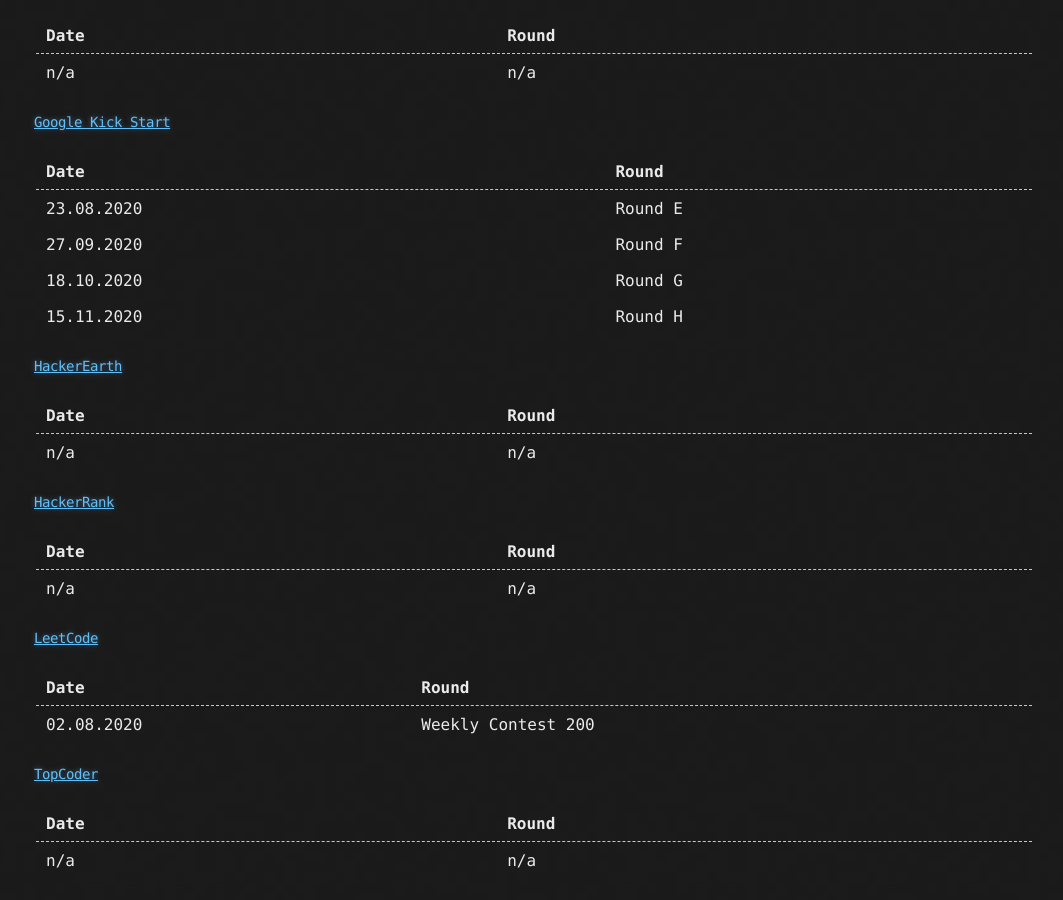
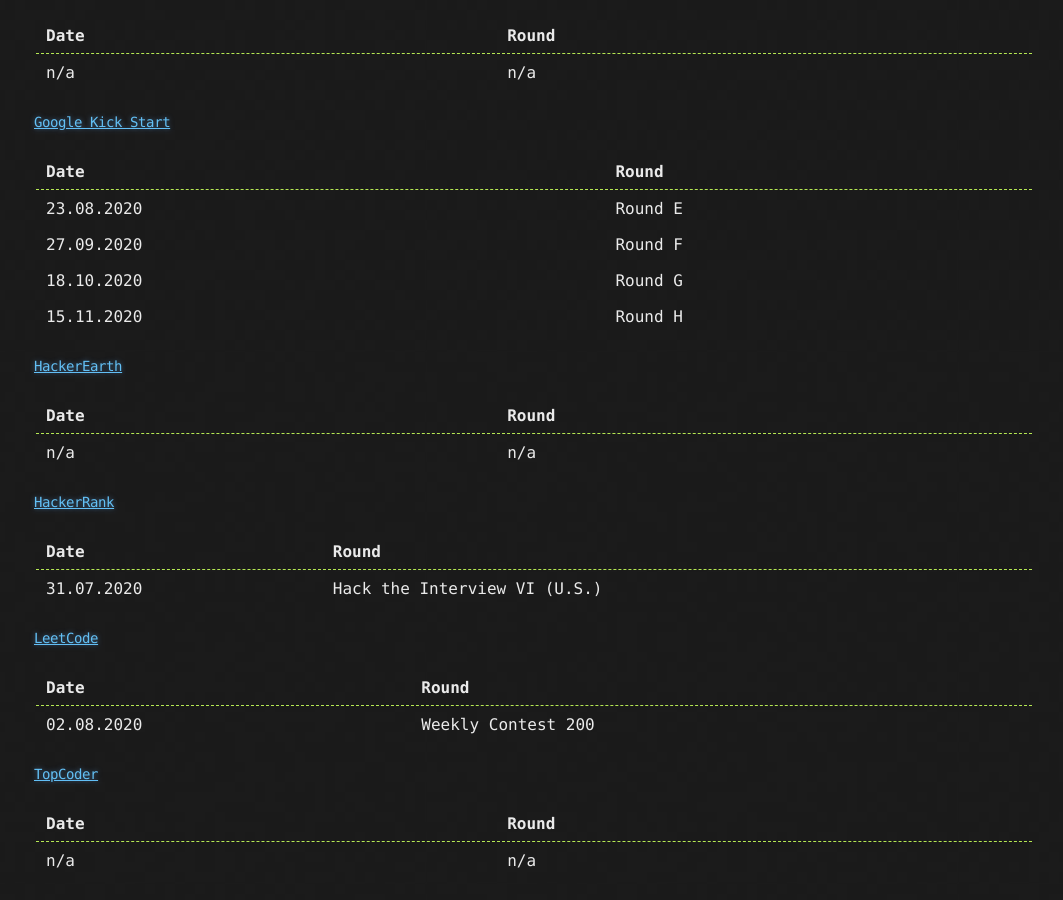
Before and after one commit to goodHunter27/serhatgiydiren.github.io, a Jekyll site: the page built from _posts/2020-01-07-coding-competitions.md, in a window 1280 px wide and 900 px high, scrolled down 1777 px. Shown: the whole window, without its empty margins (106-1169 px from the left). Built offline with Jekyll 4.4.1, drawn with Linux system fonts in a browser that asks for light colours.

Commit message:
Update 2020-01-07-coding-competitions.md

```diff
--- a/_posts/2020-01-07-coding-competitions.md
+++ b/_posts/2020-01-07-coding-competitions.md
@@ -78,7 +78,7 @@
 
 Date | Round
 ------------ | -------------
-n/a | n/a
+31.07.2020 | Hack the Interview VI (U.S.)
 
 #### [LeetCode](https://leetcode.com){:target="_blank"}
 
```
